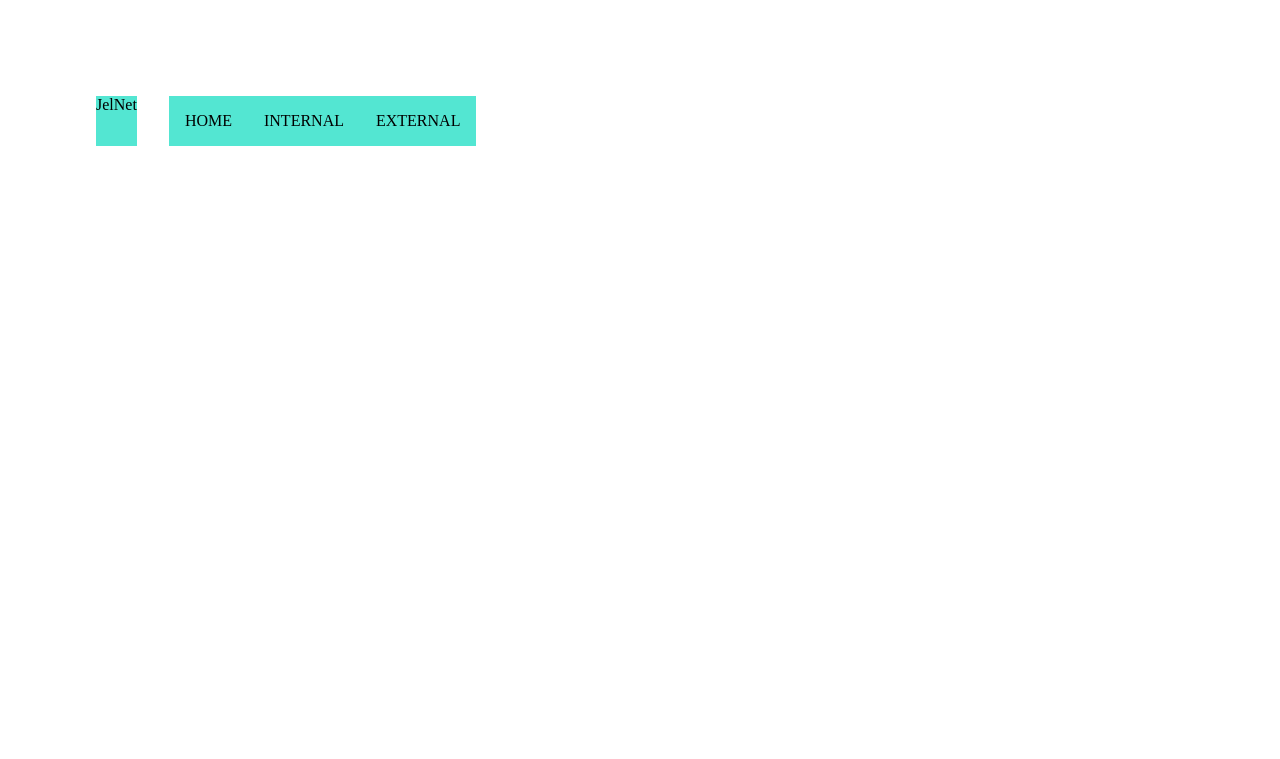
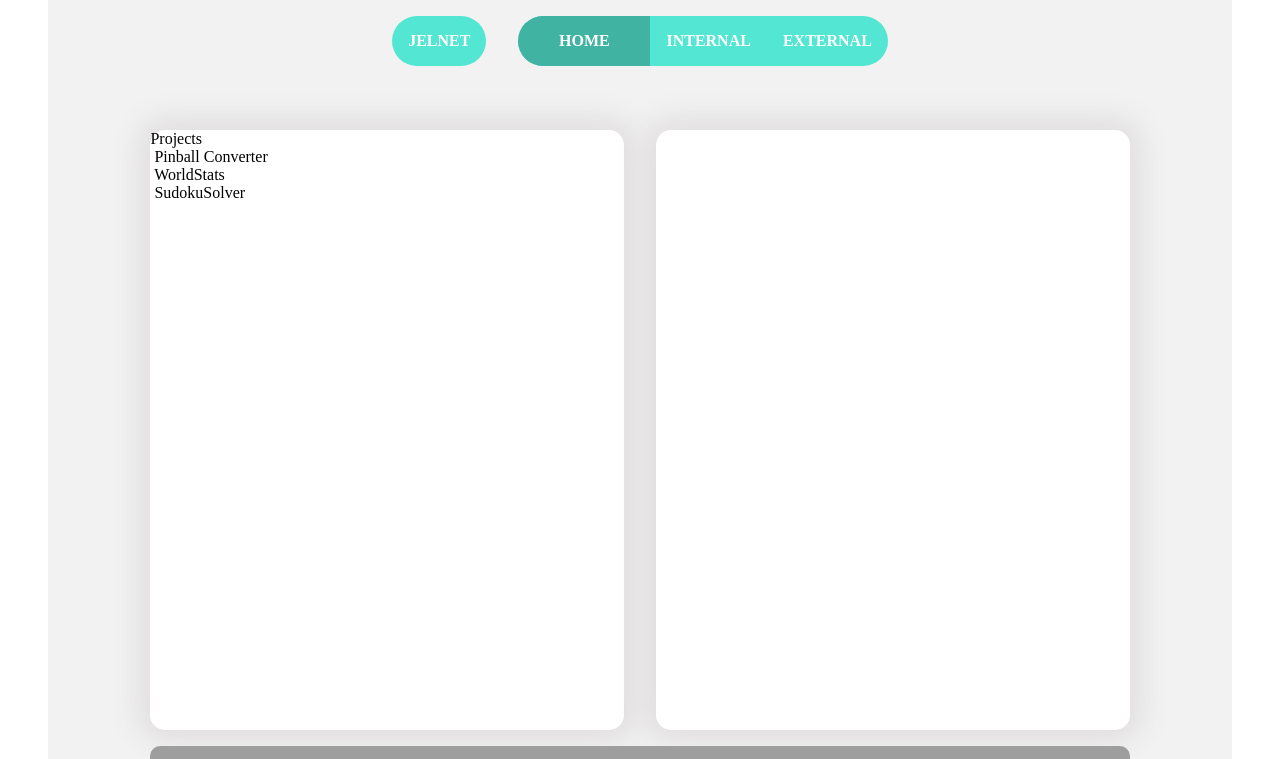
Before and after one commit to JelNet-webapplications/JelCraft-Homepage, a PHP site: page / in a window 1280 px wide. Shown: the top 759 px of the page. Before the commit the page ends 146 px from the top, so only its background shows below. Run offline with PHP 8.4, Linux system fonts and the light colour scheme; grey boxes are pictures that could not be loaded.

Commit message:
Updates people, updates.
Co-authored-by: vivaloz <Vivaloz@users.noreply.github.com>

```diff
--- a/Site/index.html
+++ b/Site/index.html
@@ -1,5 +1,5 @@
 <!DOCTYPE html>
-<html lang="en">
+<html lang="en-NL">
     <head>
         <meta charset="UTF-8">
         <meta http-equiv="X-UA-Compatible" content="IE=edge">
@@ -11,29 +11,45 @@
     <body>
         <div class="header">
             <div class="title">
-            <p1>JelNet</p1>
+                <a>JELNET</a>
             </div>
             <div class="navbar">
                 <div class="navcontainer" id="active">
-                <p1>HOME</p1>
+                    <a href="http://jelcraft.zapto.org">HOME</a>
                 </div>
-            <div class="navcontainer">
-                <p1>INTERNAL</p1>
+                <div class="navcontainer" class="middle">
+                    <a>INTERNAL</a>
                 </div>
-            <div class="navcontainer">
-                <p1>EXTERNAL</p1>
+                <div class="navcontainer" class="right">
+                    <a>EXTERNAL</a>
                 </div>
             </div>
         </div>
+        <div class="curtains">
             <div class="container" id="projects">
+                <p1>Projects</p1>
                 <div class="project" id="pinball-converter">
+                    <img src="">
+                    <p1>Pinball Converter</p1>
+                    <a>Exchange rate EUR - Pinballs</a>
                 </div>
                 <div class="project" id="worldstats">
+                    <img>
+                    <p1>WorldStats</p1>
+                    <a>Real time statistics</a>
                 </div>
                 <div class="project" id="sudokusolver">
+                    <img>
+                    <p1>SudokuSolver</p1>
+                    <a>Automatically solves Sudokus</a>
                 </div>
             </div>
             <div class="container" id="about me">
             </div>
+        </div>
+        <div class="footer">
+            <img id='ad' src="https://cdn01.x-plarium.com/browser/content/forum/common/header-arts/raid-header.jpg" onmousedown = "dosomething()">
+        </div>
+        <script src="script.js"></script>
     </body>
 </html>
--- /dev/null
+++ b/Site/script.js
@@ -0,0 +1,32 @@
+function dosomething(){
+    window.open('https://www.youtube.com/watch?v=Lxqc5mSg4vw');
+}
+
+document.body.addEventListener('keydown', event => {
+    if(event.code == 'KeyD'){
+      event.preventDefault()
+      alert(`GEEN DEAN`)
+      window.open('https://www.youtube.com/watch?v=dQw4w9WgXcQ');
+    }
+})
+
+var ctrlActive = false,
+    uActive = false;
+
+document.body.addEventListener('keyup', event => {
+  if(event.key == 'Control') ctrlActive = false;
+  if(event.code == 'KeyU') uActive = false;
+})
+
+document.body.addEventListener('keydown', event => {
+  if(event.key == 'Control') ctrlActive = true;
+  if(ctrlActive == true && event.code == 'KeyU') {
+    event.preventDefault()
+    window.open('https://www.youtube.com/watch?v=dQw4w9WgXcQ');
+  }
+})
+
+document.addEventListener('contextmenu', event => {
+    event.preventDefault()
+    window.open('https://www.youtube.com/watch?v=dQw4w9WgXcQ');
+});
--- a/Site/style.css
+++ b/Site/style.css
@@ -1,25 +1,89 @@
-
-body {
-    margin: 5em;
+html {
     background-color: white;
 }
-
+body {
+    /*margin: 0 5%;*/
+    background-color: #F2F2F2;
+    margin: 0 3em;
+}
 .header {
     display: flex;
+    justify-content: center;
+    align-items: center;
+    font-family: 'Rubik';
+    font-weight: bold;
 }
-
 .title {
     background-color: #53e6d2;
     margin:1em;
+    padding:1em;
+    display:flex;
+    justify-content: center;
+    align-items: center;
+    border-radius:100px;
+}
+a {
+    color:white;
+    font-size: 1em;
+    text-decoration: none;
 }
 
+/*a .navcontainer {
+    width:100px;
+    padding:3em;
+    color:red;
+}*/
+
+p.curtains {
+    margin:10em;
+}
+
+
+.navcontainer#active {
+    background-color: #40b3a3;
+    width: 100px;
+    text-align: center;
+}
+
+.navcontainer:hover {
+    background-color: #42c4b2;
+    color:red;
+}
 .navbar {
     background-color: #53e6d2;
-    font-family: 'Rubik';
+    display:flex;
+    justify-content: center;
+    align-items: center;
     margin:1em;
-    display:flex;
+    border-radius: 100px;
+    overflow: hidden;
 }
 
 .navcontainer {
-    margin:1em;
+    padding:1em;
 }
+
+.curtains {
+    display:flex;
+    justify-content: center;
+}
+.container {
+    margin: 1em;
+    margin-top: 3em;
+    width: 40%;
+    height: 600px;
+    border: none;
+    border-radius: 15px;
+    background-color: white;
+    box-shadow: 0px 0px 30px 10px #dfdcdc;
+    /*box-shadow: 0px 0px vervaging grootte kleur*/
+}
+
+.footer {
+    display:flex;
+    justify-content: center;
+}
+img#ad {
+    width:calc(80% + 2em);
+    border-radius:10px;
+}
```
Lines whose indentation alone changed are shown as unchanged.
